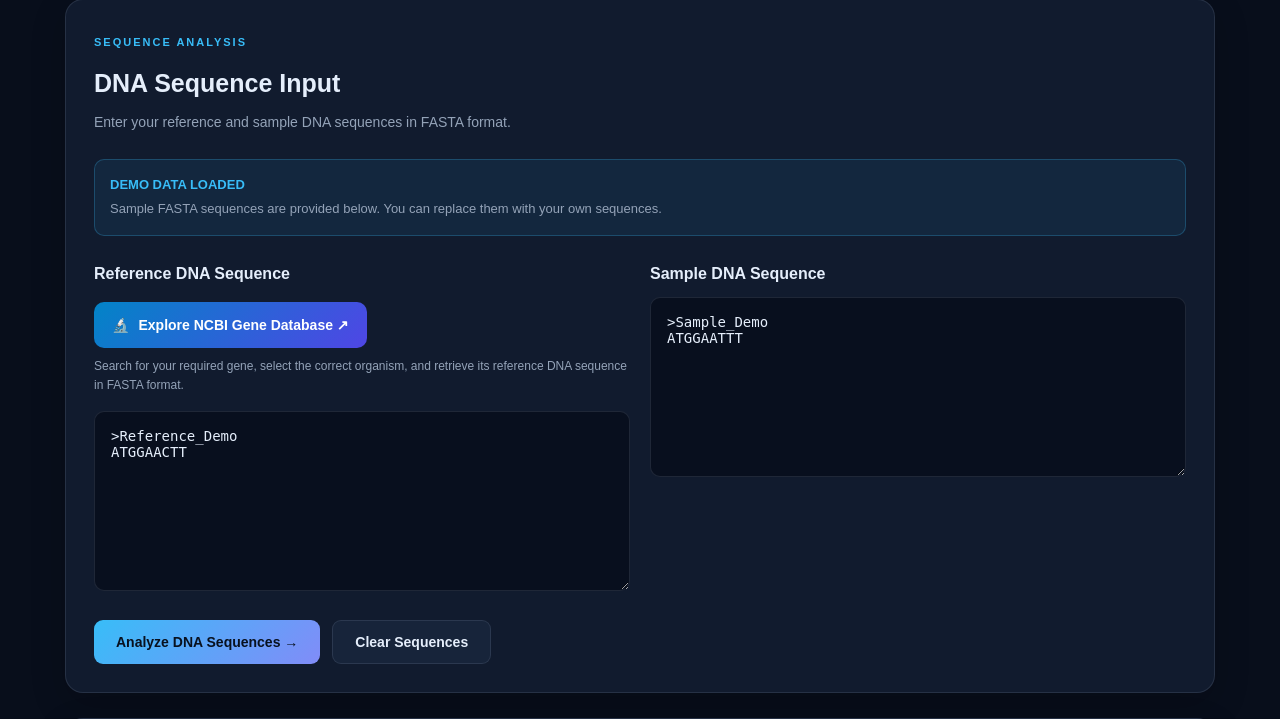
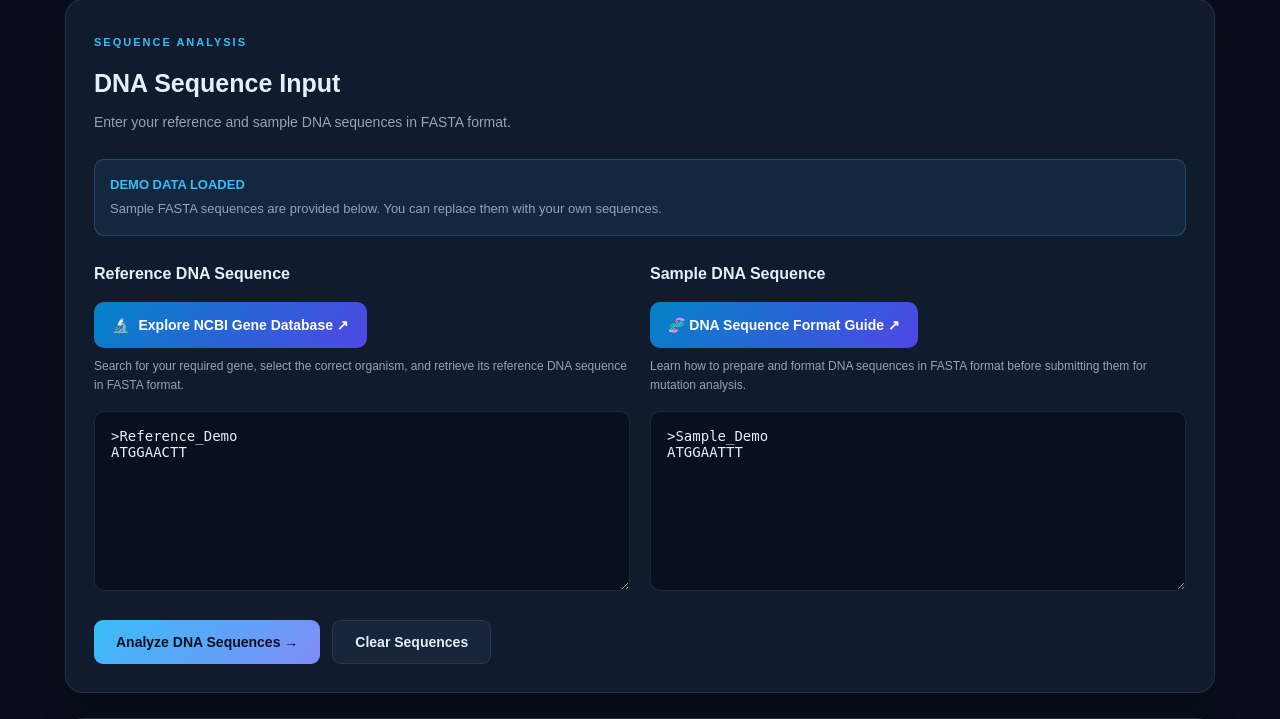
Before and after one commit to Nikhil-c-poojary/Bio-python-mutation-site, a Flask app: page / in a window 1280 px wide. Shown: the part 827-1546 px from the top of the page. Run offline with Flask 3, Linux system fonts and the light colour scheme.

Commit message:
Add DNA Sequence Format Guide to index.html
Added a DNA sequence format guide with a link and description.

```diff
--- a/templates/index.html
+++ b/templates/index.html
@@ -108,7 +108,23 @@
                     <label for="sample_sequence">
                         Sample DNA Sequence
                     </label>
+              <!-- DNA SEQUENCE FORMAT GUIDE -->
 
+<div class="ncbi-helper">
+    <a href="https://www.ncbi.nlm.nih.gov/genbank/fastaformat/"
+       target="_blank"
+       rel="noopener noreferrer"
+       class="ncbi-button">
+
+        🧬 DNA Sequence Format Guide ↗
+
+    </a>
+
+    <p>
+        Learn how to prepare and format DNA sequences in FASTA
+        format before submitting them for mutation analysis.
+    </p>
+</div>
                     <textarea
                         id="sample_sequence"
                         name="sample_sequence"
```
